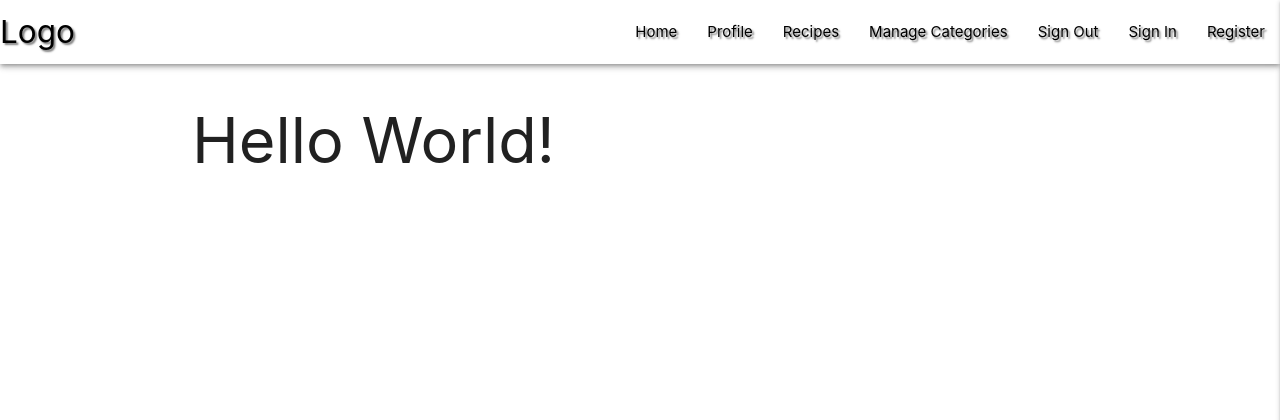
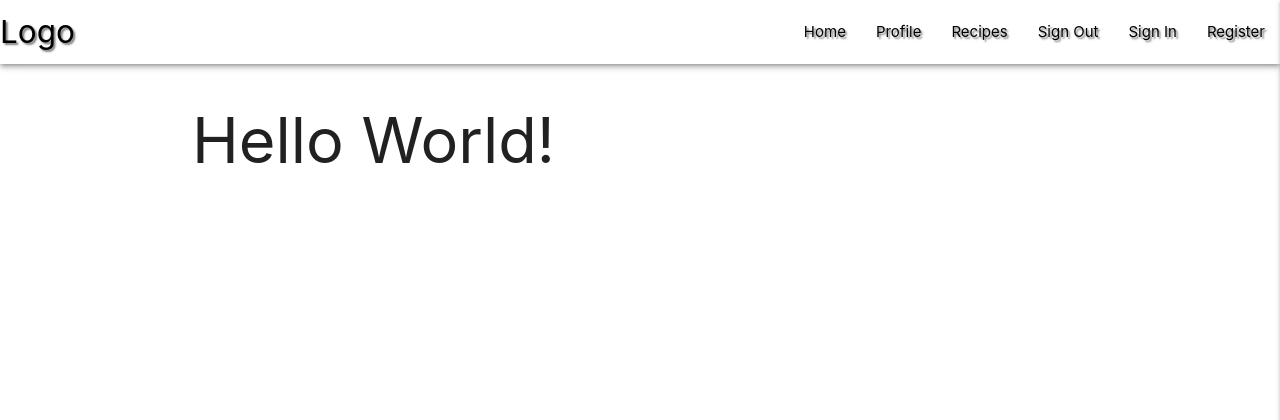
Before and after one commit to theopmw/recipe-box, a Flask app: page / in a window 1280 px wide. Shown: the top 420 px of the page. Run offline with Flask 2, Linux system fonts and the light colour scheme; some libraries are stand-ins or nearby versions.

Commit message:
Add Logout functionality

```diff
--- a/app.py
+++ b/app.py
@@ -63,8 +63,8 @@ def register():
         # see if we already have the entered username in the DB
         existing_user = users.find_one({'username': request.form['username']})
         print(existing_user)
-        checkname = request.form['username']
-        print(checkname)
+        # checkname = request.form['username']
+        # print(checkname)
 
         if existing_user is None:
             # hash the entered password
@@ -78,7 +78,7 @@ def register():
             flash("Registration Successful!")
             return redirect(url_for("profile", username=session["user"]))
             # return redirect(url_for('index'))
-        # duplicate username, set flash message and reload the page
+        # if duplicate username, set flash message and reload the page
         flash('Sorry, that username is already taken. Please try another')
         return redirect(url_for('register'))
     print("seems form not validated")
@@ -127,7 +127,7 @@ def login():
                 return redirect(url_for("login"))
 
         else:
-            # flash message ifmusername doesn't exist
+            # flash message if username doesn't exist
             flash('Invalid username/password combination. Please try again.')
             # redirect back to login page
             return redirect(url_for("login"))
@@ -135,12 +135,29 @@ def login():
     return render_template("login.html", title="Sign In", form=form)
 
 
+# ------------------- #
+#       Profile       #
+# ------------------- #
+
+
 @app.route("/profile/<username>", methods=["GET", "POST"])
 def profile(username):
     # grab session user's username from DB
     username = mongo.db.users.find_one(
         {"username": session["user"]})["username"]
-    return render_template("profile.html", username=username)
+
+    if session["user"]:
+        return render_template("profile.html", username=username)
+
+    return redirect(url_for("login"))
+
+
+@app.route("/logout")
+def logout():
+    # remove user from session cookie
+    flash("You have been logged out")
+    session.pop("user")
+    return redirect(url_for("login"))
 
 
 if __name__ == "__main__":
--- a/templates/base.html
+++ b/templates/base.html
@@ -31,8 +31,7 @@
                     <li><a href="{{ url_for('index') }}" class="black-text">Home</a></li>
                     <li><a href="{{ url_for('profile', username=session['user']) }}" class="black-text">Profile</a></li>
                     <li><a href="{{ url_for('get_recipes') }}" class="black-text">Recipes</a></li>
-                    <li><a href="#" class="black-text">Manage Categories</a></li>
-                    <li><a href="#" class="black-text">Sign Out</a></li>
+                    <li><a href="{{ url_for('logout') }}" class="black-text">Sign Out</a></li>
                     <li><a href="{{ url_for('login') }}" class="black-text">Sign In</a></li>
                     <li><a href="{{ url_for('register') }}" class="black-text">Register</a></li>
                 </ul>
@@ -47,8 +46,7 @@
             <li><a href="{{ url_for('index') }}" class="black-text">Home</a></li>
             <li><a href="{{ url_for('profile', username=session['user']) }}" class="black-text">Profile</a></li>
             <li><a href="{{ url_for('get_recipes') }}" class="black-text">Recipes</a></li>
-            <li><a href="#" class="black-text">Manage Categories</a></li>
-            <li><a href="#" class="black-text">Sign Out</a></li>
+            <li><a href="{{ url_for('logout') }}" class="black-text">Sign Out</a></li>
             <li><a href="{{ url_for('login') }}" class="black-text">Sign In</a></li>
             <li><a href="{{ url_for('register') }}" class="black-text">Register</a></li>
         </ul>
```
